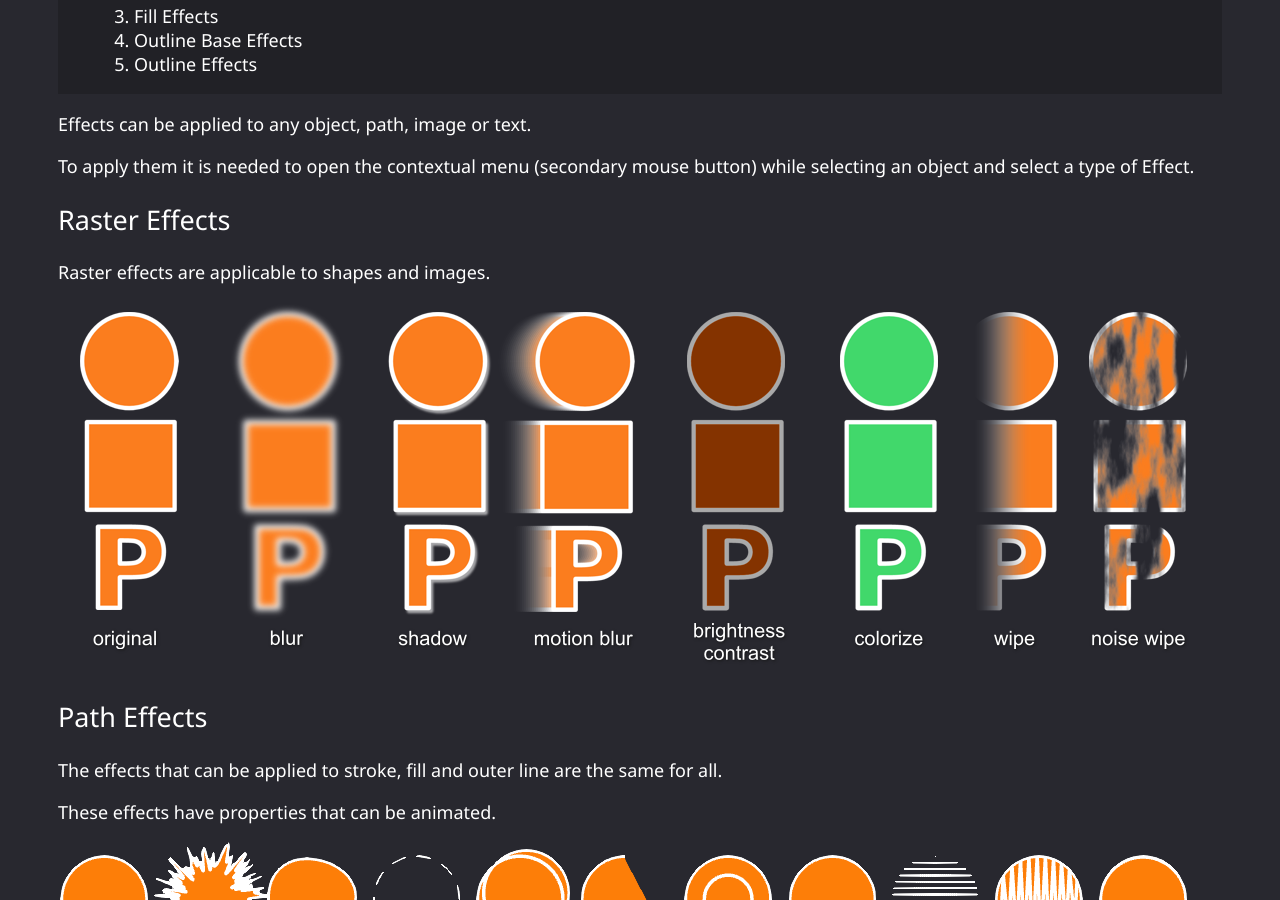
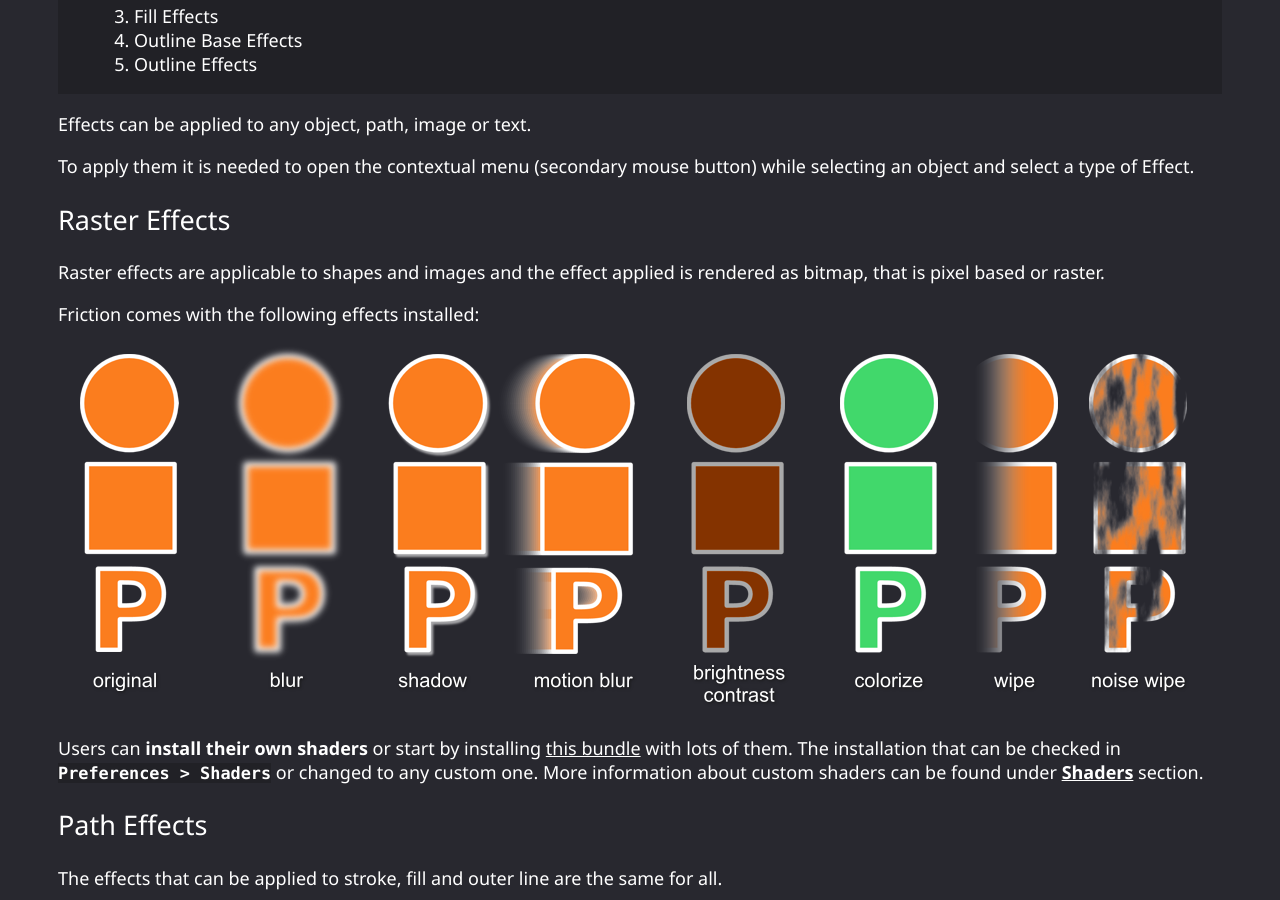
Before and after one commit to friction2d/friction2d.github.io, a Jekyll site: the page built from documentation/effects.md, in a window 1280 px wide and 900 px high, scrolled down 347 px. Built offline with Jekyll 4.4.1, drawn with Linux system fonts in a browser that asks for light colours.

Commit message:
added a reference to custom shaders in "Raster effects" chapter

```diff
--- a/documentation/effects.md
+++ b/documentation/effects.md
@@ -15,9 +15,13 @@ To apply them it is needed to open  the contextual menu (secondary mouse button)
 
 ## Raster Effects
 
-Raster effects are applicable to shapes and images.
+Raster effects are applicable to shapes and images and the effect applied is rendered as bitmap, that is pixel based or raster.
+
+Friction comes with the following effects installed:
 
 ![Raster Effects](/assets/documentation/effects/effects_01.png)
+
+Users can **install their own shaders** or start by installing [this bundle](https://github.com/friction2d/friction-shader-plugins) with lots of them. The installation that can be checked in `Preferences > Shaders` or changed to any custom one. More information about custom shaders can be found under **[Shaders](shaders.html)** section.
 
 ## Path Effects
 
```
